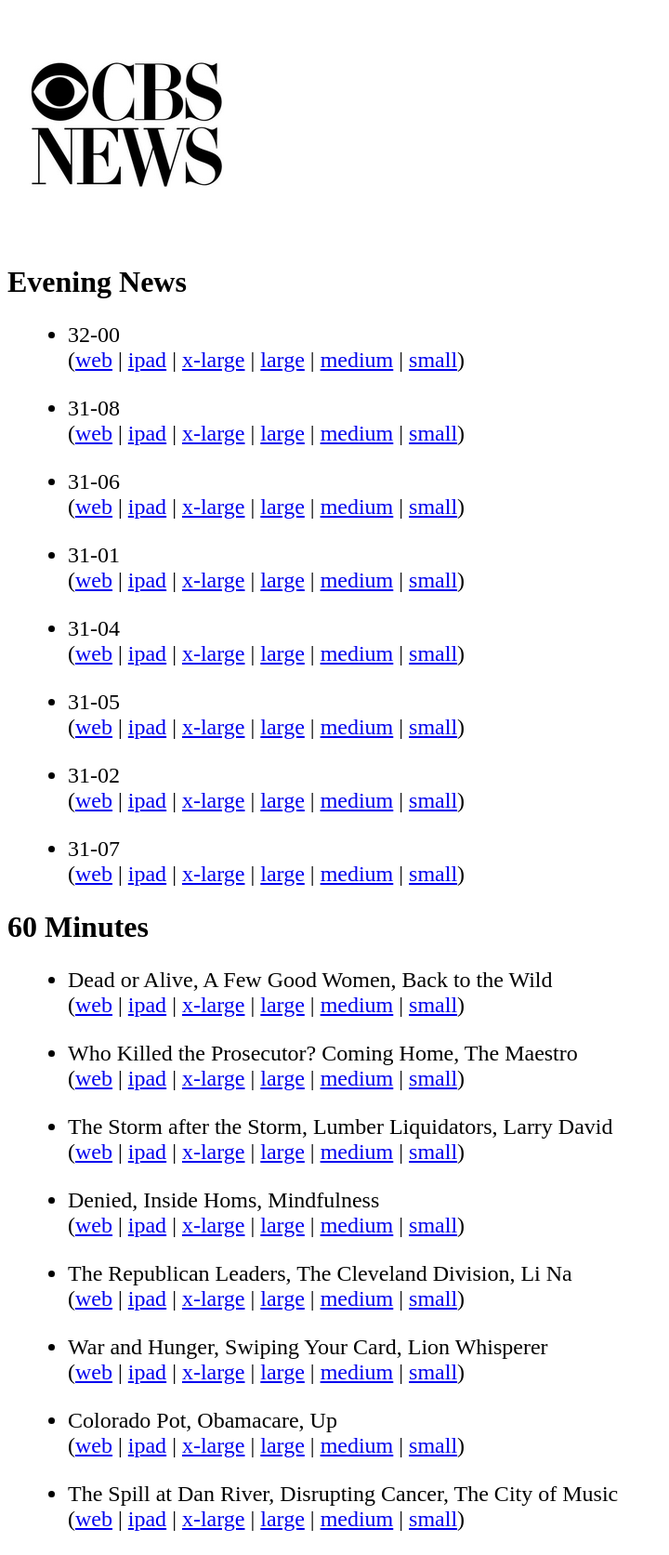
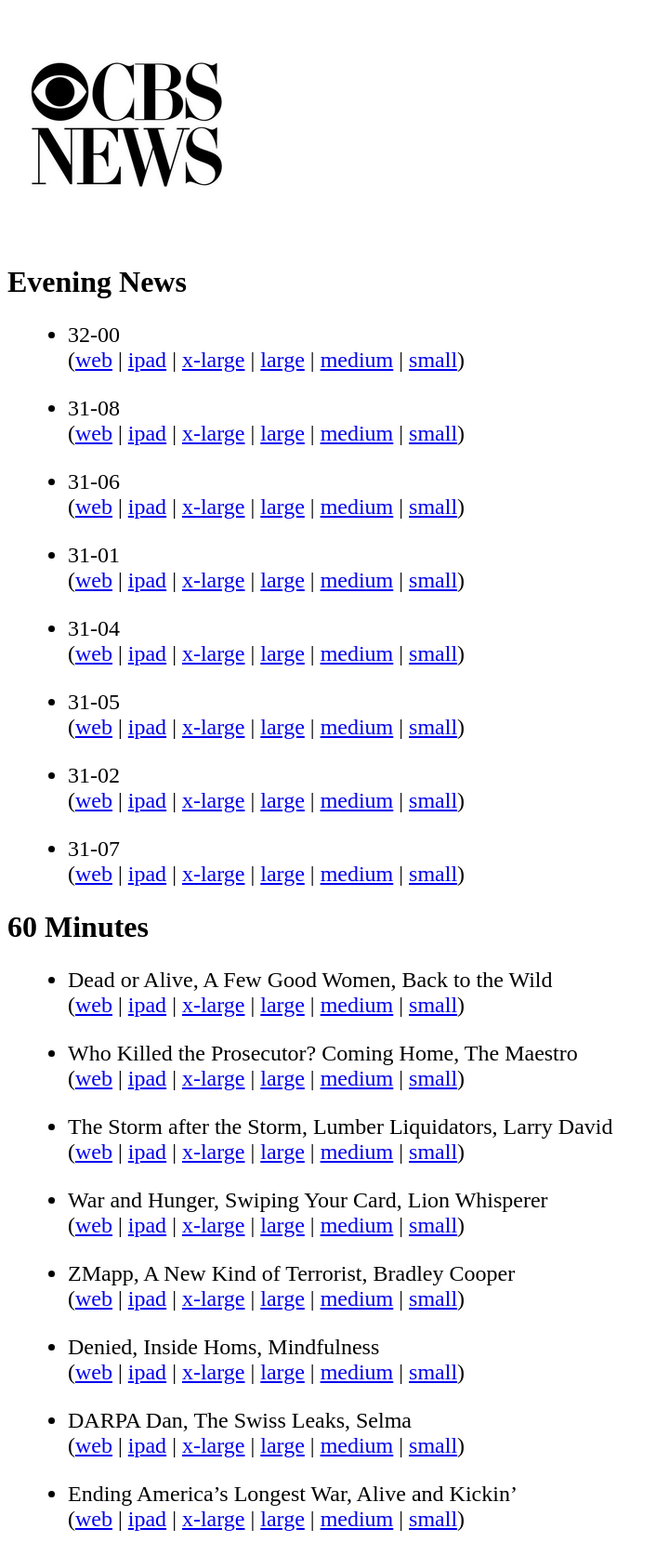
Before and after one commit to jkutner/cbsfeed, a Jekyll site: the page built from index.html, in a window 1280 px wide. Shown: the whole page at 93% size, without its empty margins (0-720 px from the left). Built offline with Jekyll 4.4.1, drawn with Linux system fonts in a browser that asks for light colours; nearby versions of some CDN libraries; some of the changed lines change nothing that is shown.

Commit message:
Updating with latest episdoes

```diff
--- a/_data/sixtymin.yml
+++ b/_data/sixtymin.yml
@@ -26,6 +26,24 @@
     mp4_796: media\/2015\/02\/23\/402701891941\/60_FULL_022215_V2_348988_796.mp4
     mp4_1296: media\/2015\/02\/23\/402701891941\/60_FULL_022215_V2_348988_1296.mp4
   date: The Storm after the Storm, Lumber Liquidators, Larry David
+- title: War and Hunger, Swiping Your Card, Lion Whisperer
+  links:
+    orig: /videos/war-and-hunger-swiping-your-card-lion-whisperer/
+    ipad: ipad-streaming.cbsnews.com/media/mpx/2014/11/29/365134915521/60_FULL_113014_314516_tablet.m3u8
+    mp4_240: media\/2014\/11\/29\/365134915521\/60_FULL_113014_314250_240.mp4
+    mp4_740: media\/2014\/11\/29\/365134915521\/60_FULL_113014_314250_740.mp4
+    mp4_796: media\/2014\/11\/29\/365134915521\/60_FULL_113014_314250_796.mp4
+    mp4_1296: media\/2014\/11\/29\/365134915521\/60_FULL_113014_314250_1296.mp4
+  date: War and Hunger, Swiping Your Card, Lion Whisperer
+- title: ZMapp, A New Kind of Terrorist, Bradley Cooper
+  links:
+    orig: /videos/zmapp-a-new-kind-of-terrorist-bradley-cooper/
+    ipad: ipad-streaming.cbsnews.com/media/mpx/2015/02/15/399370307839/60_Full_021515_345550_500/60_Full_021515_345550_500.m3u8
+    mp4_240: media\/2015\/02\/15\/399370307839\/60_Full_021515_345538_240.mp4
+    mp4_740: media\/2015\/02\/15\/399370307839\/60_Full_021515_345538_740.mp4
+    mp4_796: media\/2015\/02\/15\/399370307839\/60_Full_021515_345538_796.mp4
+    mp4_1296: media\/2015\/02\/15\/399370307839\/60_Full_021515_345538_1296.mp4
+  date: ZMapp, A New Kind of Terrorist, Bradley Cooper
 - title: Denied, Inside Homs, Mindfulness
   links:
     orig: /videos/denied-inside-homs-mindfulness/
@@ -35,39 +53,21 @@
     mp4_796: media\/2014\/12\/14\/372475971824\/60_FULL_121414_320246_796.mp4
     mp4_1296: media\/2014\/12\/14\/372475971824\/60_FULL_121414_320246_1296.mp4
   date: Denied, Inside Homs, Mindfulness
-- title: The Republican Leaders, The Cleveland Division, Li Na
+- title: DARPA Dan, The Swiss Leaks, Selma
   links:
-    orig: /videos/the-republican-leaders-the-cleveland-division-li-na/
-    ipad: ipad-streaming.cbsnews.com/media/mpx/2015/01/26/388990019823/60_FULL_12515_336300_500/60_FULL_12515_336300_500.m3u8
-    mp4_240: media\/2015\/01\/26\/388990019823\/60_FULL_12515_336293_240.mp4
-    mp4_740: media\/2015\/01\/26\/388990019823\/60_FULL_12515_336293_740.mp4
-    mp4_796: media\/2015\/01\/26\/388990019823\/60_FULL_12515_336293_796.mp4
-    mp4_1296: media\/2015\/01\/26\/388990019823\/60_FULL_12515_336293_1296.mp4
-  date: The Republican Leaders, The Cleveland Division, Li Na
-- title: War and Hunger, Swiping Your Card, Lion Whisperer
+    orig: /videos/darpa-dan-the-swiss-leaks-selma/
+    ipad: ipad-streaming.cbsnews.com/media/mpx/2015/02/08/395822659644/60_FULL_2815_342198_500/60_FULL_2815_342198_500.m3u8
+    mp4_240: media\/2015\/02\/08\/395822659644\/60_FULL_2815_342054_240.mp4
+    mp4_740: media\/2015\/02\/08\/395822659644\/60_FULL_2815_342054_740.mp4
+    mp4_796: media\/2015\/02\/08\/395822659644\/60_FULL_2815_342054_796.mp4
+    mp4_1296: media\/2015\/02\/08\/395822659644\/60_FULL_2815_342054_1296.mp4
+  date: DARPA Dan, The Swiss Leaks, Selma
+- title: Ending America&rsquo;s Longest War, Alive and Kickin&rsquo;
   links:
-    orig: /videos/war-and-hunger-swiping-your-card-lion-whisperer/
-    ipad: ipad-streaming.cbsnews.com/media/mpx/2014/11/29/365134915521/60_FULL_113014_314516_tablet.m3u8
-    mp4_240: media\/2014\/11\/29\/365134915521\/60_FULL_113014_314250_240.mp4
-    mp4_740: media\/2014\/11\/29\/365134915521\/60_FULL_113014_314250_740.mp4
-    mp4_796: media\/2014\/11\/29\/365134915521\/60_FULL_113014_314250_796.mp4
-    mp4_1296: media\/2014\/11\/29\/365134915521\/60_FULL_113014_314250_1296.mp4
-  date: War and Hunger, Swiping Your Card, Lion Whisperer
-- title: Colorado Pot, Obamacare, Up
-  links:
-    orig: /videos/colorado-pot-obamacare-up/
-    ipad: ipad-streaming.cbsnews.com/media/mpx/2015/01/11/382843459550/60_FULL_011015_329778_500/60_FULL_011015_329778_500.m3u8
-    mp4_240: media\/2015\/01\/11\/382843459550\/60_FULL_011015_329632_240.mp4
-    mp4_740: media\/2015\/01\/11\/382843459550\/60_FULL_011015_329632_740.mp4
-    mp4_796: media\/2015\/01\/11\/382843459550\/60_FULL_011015_329632_796.mp4
-    mp4_1296: media\/2015\/01\/11\/382843459550\/60_FULL_011015_329632_1296.mp4
-  date: Colorado Pot, Obamacare, Up
-- title: The Spill at Dan River, Disrupting Cancer, The City of Music
-  links:
-    orig: /videos/the-spill-at-dan-river-disrupting-cancer-the-city-of-music/
-    ipad: ipad-streaming.cbsnews.com/media/mpx/2014/12/07/368440899558/60_FULL_120714_317466_500/60_FULL_120714_317466_500.m3u8
-    mp4_240: media\/2014\/12\/07\/368440899558\/60_FULL_120714_317393_240.mp4
-    mp4_740: media\/2014\/12\/07\/368440899558\/60_FULL_120714_317393_740.mp4
-    mp4_796: media\/2014\/12\/07\/368440899558\/60_FULL_120714_317393_796.mp4
-    mp4_1296: media\/2014\/12\/07\/368440899558\/60_FULL_120714_317393_1296.mp4
-  date: The Spill at Dan River, Disrupting Cancer, The City of Music
+    orig: /videos/ending-americas-longest-war-alive-and-kickin/
+    ipad: ipad-streaming.cbsnews.com/media/mpx/2015/02/23/402701891941/60_FULL_022215_V2_348998_500/60_FULL_022215_V2_348998_500.m3u8
+    mp4_240: media\/2015\/02\/23\/402701891941\/60_FULL_022215_V2_348988_240.mp4
+    mp4_740: media\/2015\/02\/23\/402701891941\/60_FULL_022215_V2_348988_740.mp4
+    mp4_796: media\/2015\/02\/23\/402701891941\/60_FULL_022215_V2_348988_796.mp4
+    mp4_1296: media\/2015\/02\/23\/402701891941\/60_FULL_022215_V2_348988_1296.mp4
+  date: Ending America&rsquo;s Longest War, Alive and Kickin&rsquo;
```
